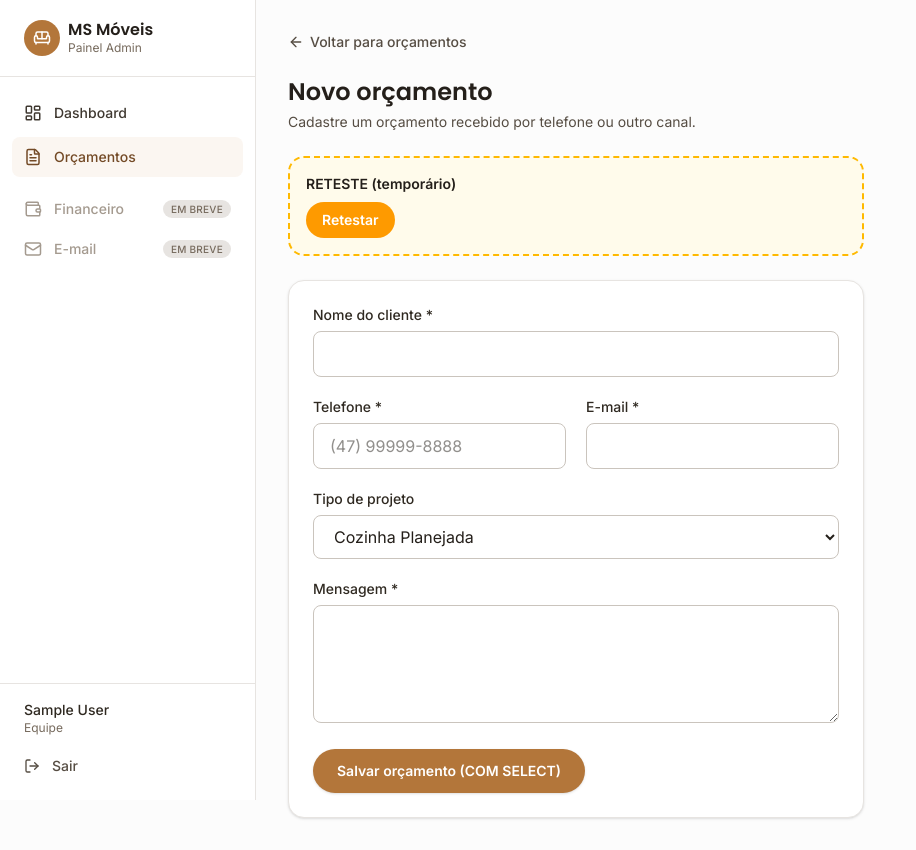
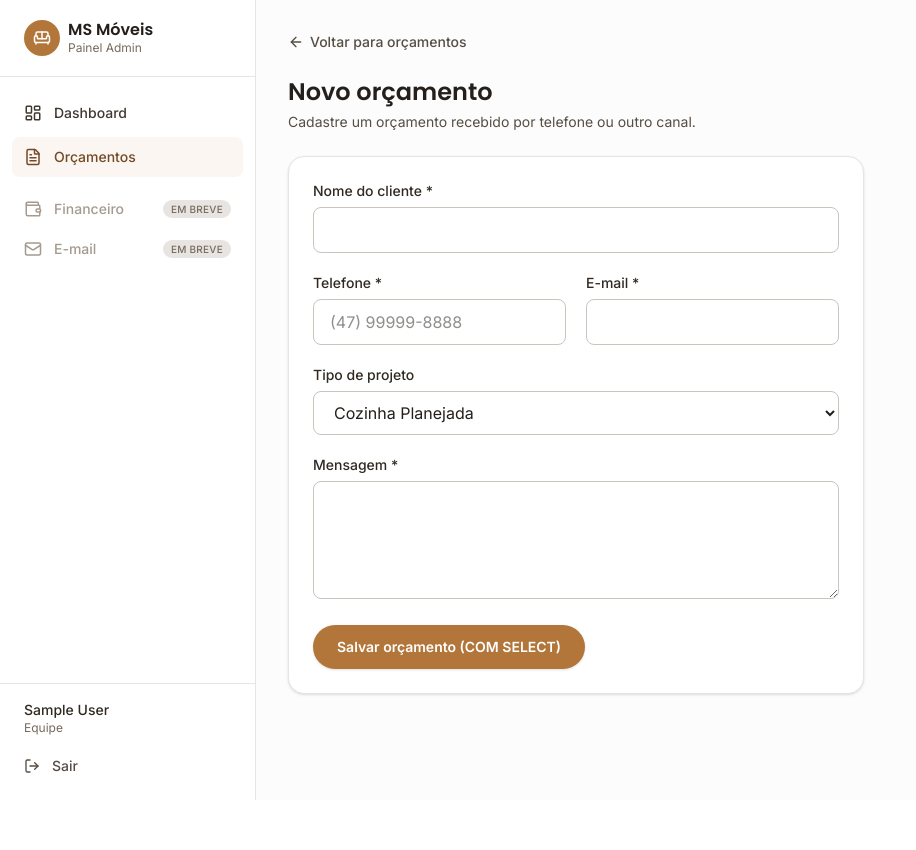
Before and after one commit to Rouk08/ms-moveis, a Next.js app: page /admin/orcamentos/novo in a window 1280 px wide. Shown: the whole page, without its empty margins (0-916 px from the left). After the commit the page ends 800 px from the top, so only its background shows below. Built offline with nearby package versions, Linux system fonts and the light colour scheme; no server answers; sample sign-in values are in the browser's storage.

Commit message:
debug: remover TestActionForm, so NovoOrcamentoForm completo

```diff
--- a/app/admin/(protected)/orcamentos/novo/page.tsx
+++ b/app/admin/(protected)/orcamentos/novo/page.tsx
@@ -1,7 +1,6 @@
 import Link from "next/link";
 import { ArrowLeft } from "lucide-react";
 import NovoOrcamentoForm from "@/components/admin/NovoOrcamentoForm";
-import TestActionForm from "@/components/admin/TestActionForm";
 
 export default function NovoOrcamentoPage() {
   return (
@@ -21,7 +20,6 @@ export default function NovoOrcamentoPage() {
         Cadastre um orçamento recebido por telefone ou outro canal.
       </p>
 
-      <TestActionForm />
       <NovoOrcamentoForm />
     </div>
   );
```
